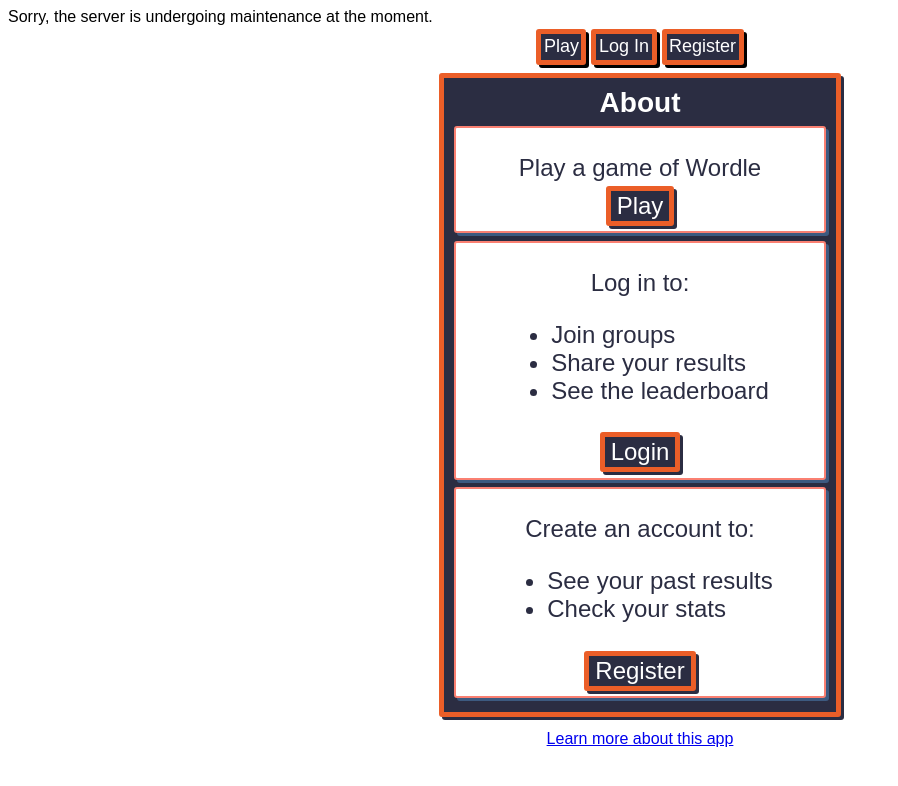
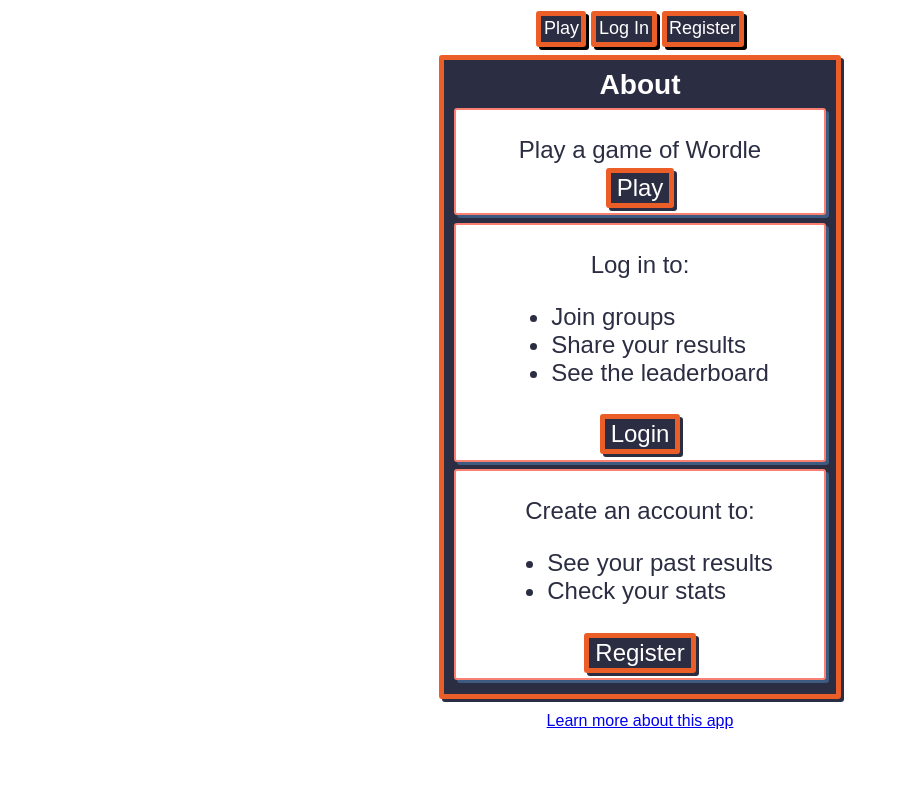
Before and after one commit to leo-mj/wordle-guess-marker, a React (Create React App) app: page / in a window 1280 px wide. Shown: the top 786 px of the page, without its empty margins (0-898 px from the left). Built offline with nearby package versions, Linux system fonts and the light colour scheme.

Commit message:
Removed maintenance message

```diff
--- a/src/App.tsx
+++ b/src/App.tsx
@@ -26,7 +26,6 @@
   };
   return (
     <>
-      Sorry, the server is undergoing maintenance at the moment.
       <MenuButtons states={states} />
       {selectedPage === "play" && <PlayWordle states={states} />}
       {selectedPage === "login" && <Login states={states} />}
```
